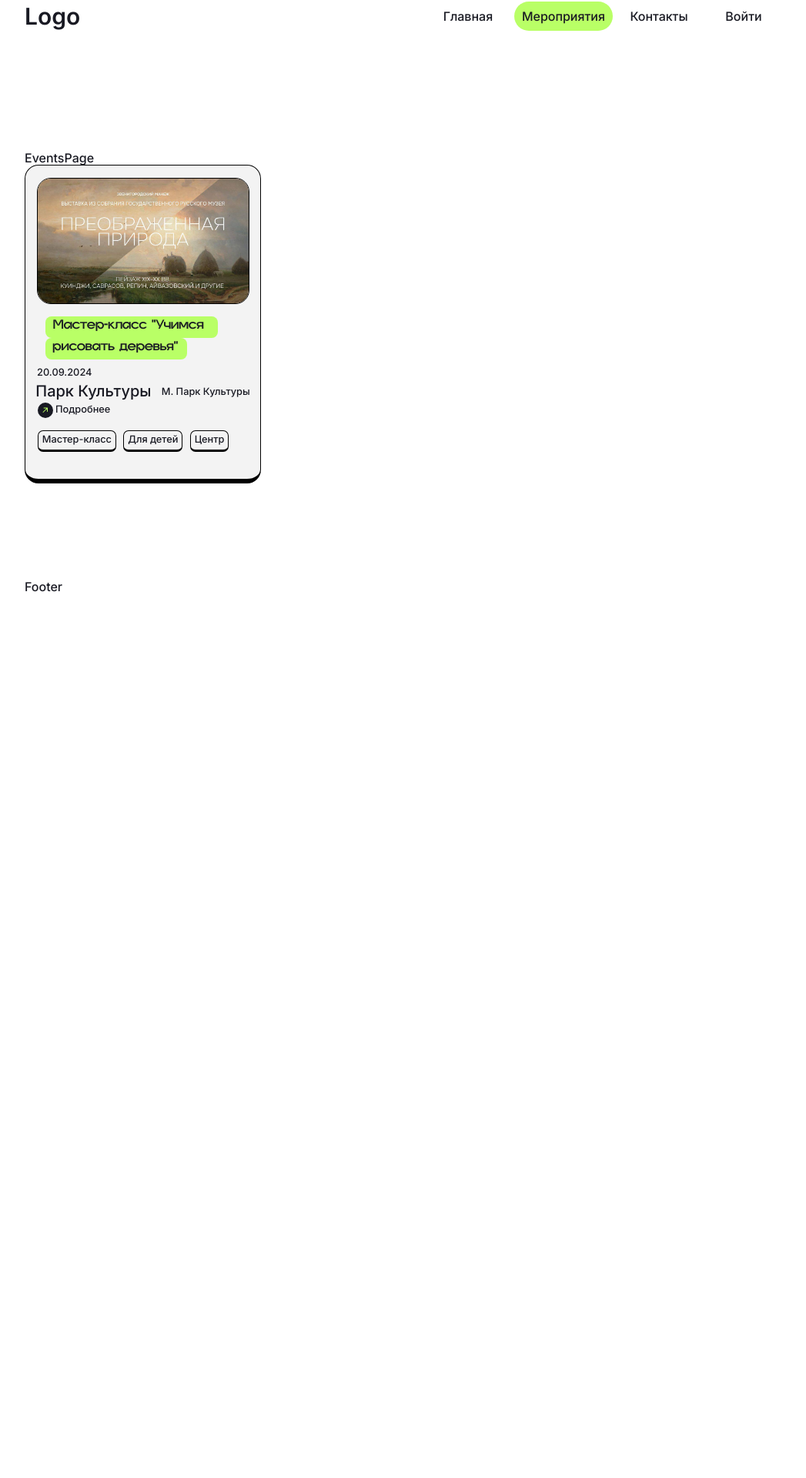
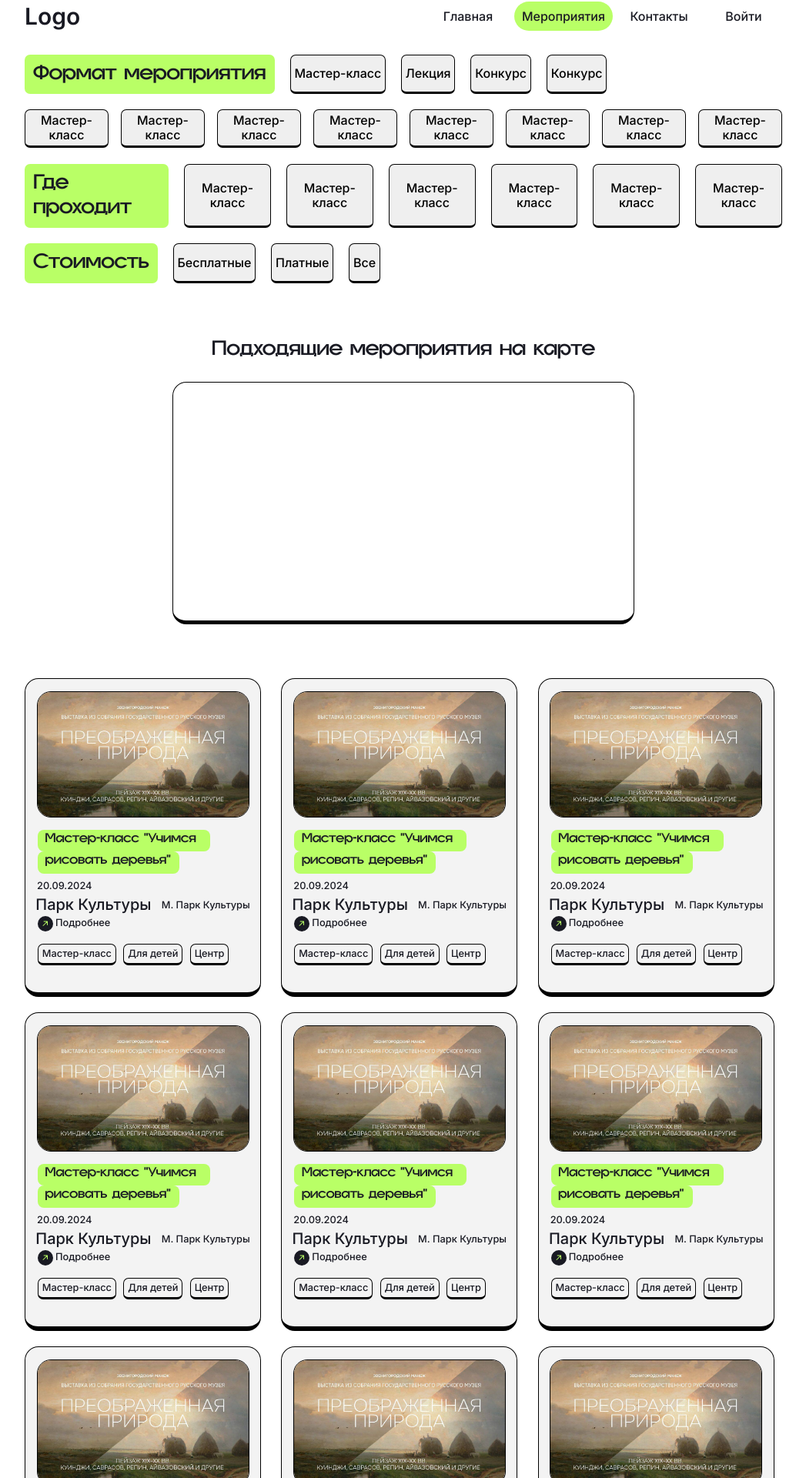
Before and after one commit to Maria2721/ecoprosvet, a Next.js app: page /events in a window 1280 px wide. Shown: the part 29-1949 px from the top of the page at 77% size, without its empty margins (116-1163 px from the left). Before the commit the page ends 801 px from the top, so only its background shows below. Built offline with nearby package versions, Linux system fonts and the light colour scheme.

Commit message:
add page events

```diff
--- a/src/app/events/events.module.scss
+++ b/src/app/events/events.module.scss
@@ -0,0 +1,103 @@
+.eventText1 {
+  display: flex;
+  gap: 1.25rem;
+  margin-bottom: 1.2rem;
+}
+
+.eventText1_1,
+.eventText3_1,
+.eventText4_1 {
+  font-size: 1.75rem;
+  font-family: var(--font-gropled);
+  padding-top: 1.2rem;
+  padding-left: 0.7rem;
+  padding-right: 0.7rem;
+  background-color: var(--accent-color);
+  border-radius: 7px;
+}
+
+.eventText1_2,
+.eventText1_3,
+.eventText1_4,
+.eventText1_5,
+.eventText2_1,
+.eventText2_2,
+.eventText2_3,
+.eventText2_4,
+.eventText2_5,
+.eventText2_6,
+.eventText2_7,
+.eventText2_8,
+.eventText3_2,
+.eventText3_3,
+.eventText3_4,
+.eventText3_5,
+.eventText3_6,
+.eventText3_7,
+.eventText4_2,
+.eventText4_3,
+.eventText4_4 {
+  padding: 0.3rem;
+  border-radius: 7px;
+  border: 1px solid black;
+  border-bottom: 3px solid black;
+}
+
+.eventText2 {
+  display: flex;
+  gap: 1rem;
+  margin-bottom: 1.3rem;
+}
+
+.eventText3 {
+  display: flex;
+  gap: 1.25rem;
+  margin-bottom: 1.25rem;
+}
+
+.eventText4 {
+  display: flex;
+  gap: 1.25rem;
+  margin-bottom: 5rem;
+}
+
+.mapContainer {
+  margin-bottom: 4.4rem;
+  display: flex;
+  justify-content: center;
+}
+
+.mapName {
+  font-family: var(--font-gropled);
+  font-size: 1.75rem;
+  text-align: center;
+  margin-bottom: 1rem;
+}
+
+.mapYandex {
+  border: 1px solid black;
+  border-radius: 18px;
+  border-bottom: 5px solid black;
+}
+
+.container {
+  width: 62.5rem;
+  display: grid;
+  grid-template-columns: 1fr 1fr 1fr;
+  grid-template-rows: 1fr 1fr 1fr;
+  row-gap: 1.25rem;
+  margin: auto;
+  margin-bottom: 3.5rem;
+}
+
+.buttonMore {
+  font-family: var(--font-gropled);
+  font-size: 1.25rem;
+  color: #b9ff66;
+  background-color: black;
+  width: 19.5rem;
+  height: 3.4rem;
+  margin: auto;
+  border-radius: 18px;
+  padding-top: 1rem;
+}
--- a/src/app/events/page.jsx
+++ b/src/app/events/page.jsx
@@ -2,12 +2,66 @@ import Card from "@/components/card/Card";
 import styles from "./events.module.scss";
 
 const EventsPage = () => {
-	return (
-		<div className={styles.container}>
-			EventsPage
-			<Card />
-		</div>
-	);
+  return (
+    <>
+      <div className={styles.eventText}>
+        <div className={styles.eventText1}>
+          <p className={styles.eventText1_1}>Формат мероприятия </p>
+          <button className={styles.eventText1_2}>Мастер-класс</button>
+          <button className={styles.eventText1_3}>Лекция </button>
+          <button className={styles.eventText1_4}>Конкурс </button>
+          <button className={styles.eventText1_5}>Конкурс </button>
+        </div>
+        <div className={styles.eventText2}>
+          <button className={styles.eventText2_1}>Мастер-класс</button>
+          <button className={styles.eventText2_2}>Мастер-класс</button>
+          <button className={styles.eventText2_3}>Мастер-класс</button>
+          <button className={styles.eventText2_4}>Мастер-класс</button>
+          <button className={styles.eventText2_5}>Мастер-класс</button>
+          <button className={styles.eventText2_6}>Мастер-класс</button>
+          <button className={styles.eventText2_7}>Мастер-класс</button>
+          <button className={styles.eventText2_8}>Мастер-класс</button>
+        </div>
+        <div className={styles.eventText3}>
+          <p className={styles.eventText3_1}>Где проходит</p>
+          <button className={styles.eventText3_2}>Мастер-класс</button>
+          <button className={styles.eventText3_3}>Мастер-класс</button>
+          <button className={styles.eventText3_4}>Мастер-класс</button>
+          <button className={styles.eventText3_5}>Мастер-класс</button>
+          <button className={styles.eventText3_6}>Мастер-класс</button>
+          <button className={styles.eventText3_7}>Мастер-класс</button>
+        </div>
+        <div className={styles.eventText4}>
+          <p className={styles.eventText4_1}>Стоимость</p>
+          <button className={styles.eventText4_2}>Бесплатные</button>
+          <button className={styles.eventText4_3}>Платные</button>
+          <button className={styles.eventText4_4}>Все</button>
+        </div>
+      </div>
+      <p className={styles.mapName}>Подходящие мероприятия на карте </p>
+      <div className={styles.mapContainer}>
+        <iframe
+          src="https://yandex.ru/map-widget/v1/?um=constructor%3A33ef4a3e8a7ffcb5007e429f50179caeb07ac67a6e737e49b156da5ebdb296a8&amp;source=constructor"
+          width="600"
+          height="315"
+          frameborder="0"
+          className={styles.mapYandex}
+        ></iframe>
+      </div>
+      <div className={styles.container}>
+        <Card />
+        <Card />
+        <Card />
+        <Card />
+        <Card />
+        <Card />
+        <Card />
+        <Card />
+        <Card />
+      </div>
+      <button className={styles.buttonMore}>Больше мероприятий</button>
+    </>
+  );
 };
 
 export default EventsPage;
--- a/src/components/card/card.module.scss
+++ b/src/components/card/card.module.scss
@@ -28,7 +28,7 @@
 }
 
 .nameCard1 {
-  margin-left: 1.63rem;
+  margin-left: 1rem;
   font-size: 1.1rem;
   background-color: #b9ff66;
   padding-left: 0.6rem;
@@ -37,7 +37,7 @@
   max-width: 14rem;
 }
 .nameCard2 {
-  margin-left: 1.6rem;
+  margin-left: 1rem;
   font-size: 1.1rem;
   background-color: #b9ff66;
   padding-left: 0.6rem;
```
